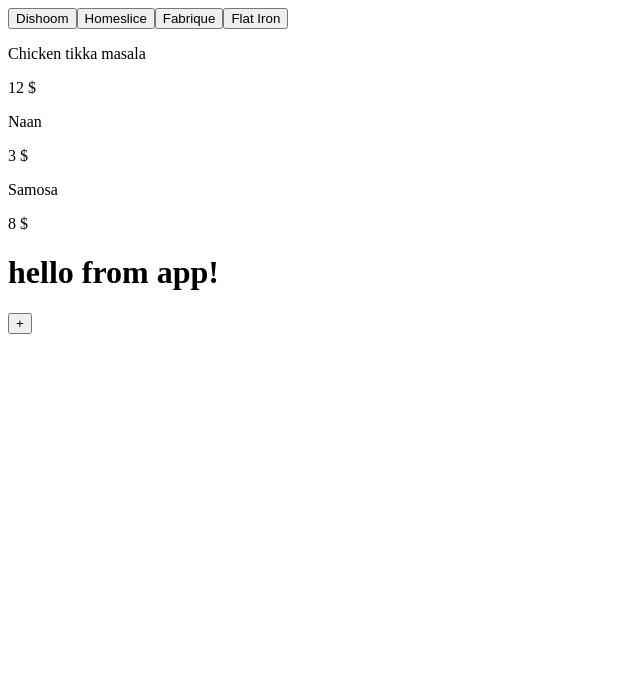
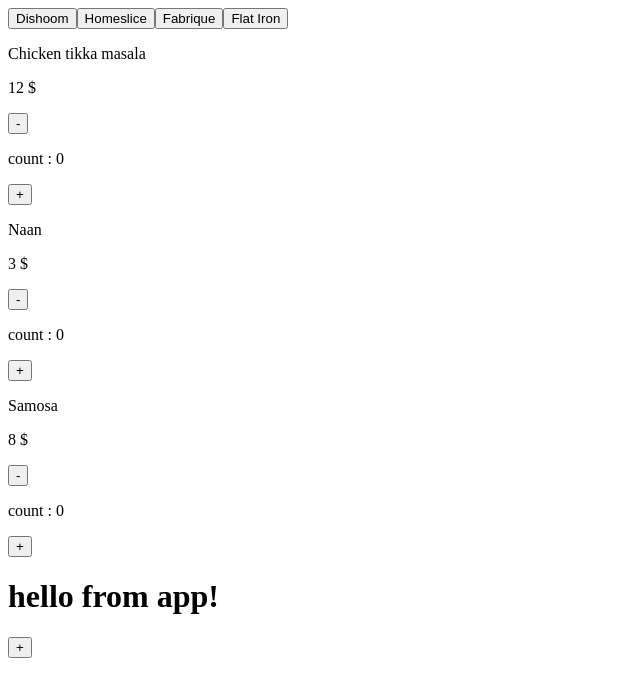
Before and after one commit to NikAndre/react-home-project, a React (Create React App) app: page / in a window 1280 px wide. Shown: the top 696 px of the page, without its empty margins (0-640 px from the left). Built offline with nearby package versions, Linux system fonts and the light colour scheme.

Commit message:
add navigation

```diff
--- /dev/null
+++ b/src/components/hooks/use-amount.js
@@ -0,0 +1,12 @@
+import {useState} from 'react'
+
+export default function useAmount(initialCount = 0){
+    const [count, setCount] = useState(initialCount)
+
+    const increment = () => setCount(count + 1)
+    const decrement = () => setCount(count < 0 ?  count - 1 : 0)
+
+
+
+    return {count,increment,decrement}
+}
--- a/src/components/product/product.js
+++ b/src/components/product/product.js
@@ -1,11 +1,18 @@
 import React from 'react'
+import useAmount  from '../hooks/use-amount'
 
 
 export default function Product(props){
+   const {count,increment,decrement} = useAmount()
+
     return(
         <div>
             <p>{props.product.name}</p>
             <p>{props.product.price} $</p>
+            <button onClick={decrement}> - </button>
+            <p> count  : {count}</p>
+            <button onClick={increment}> + </button>
+
         </div>
     )
 
```
